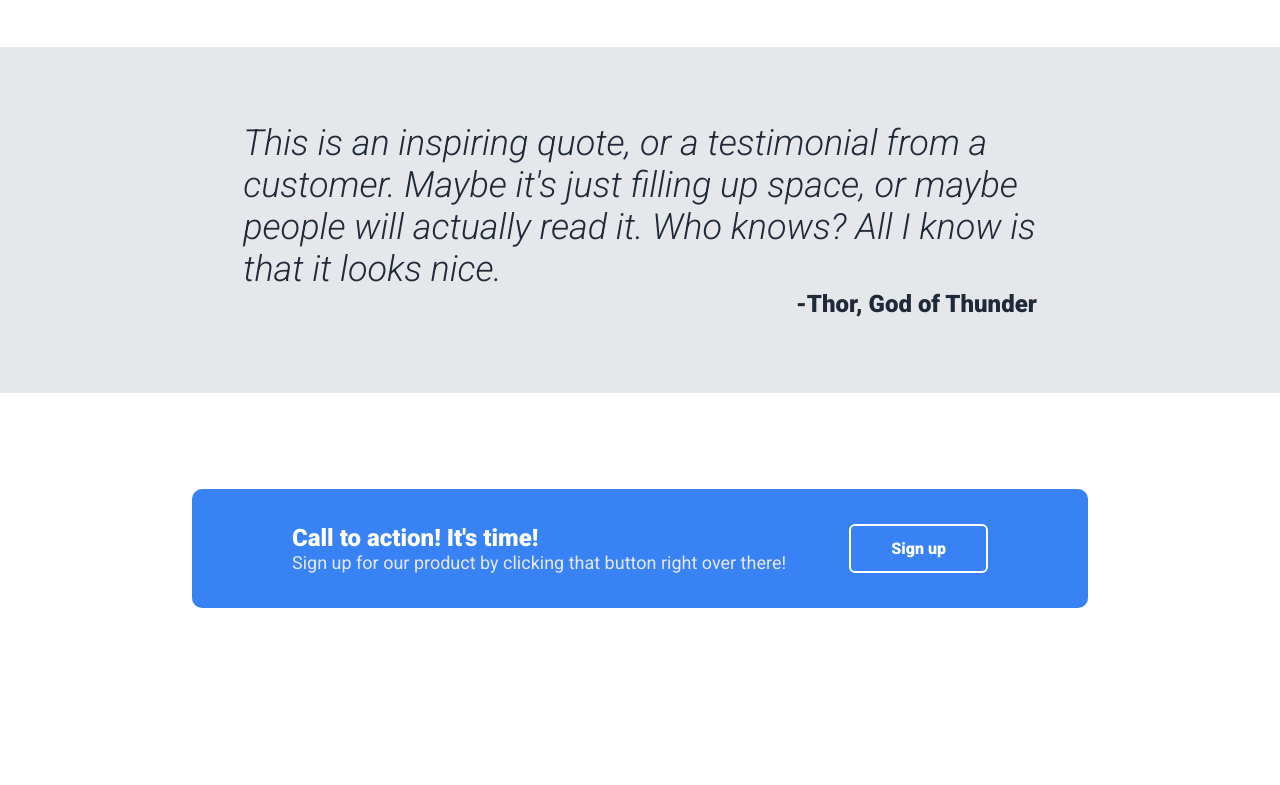
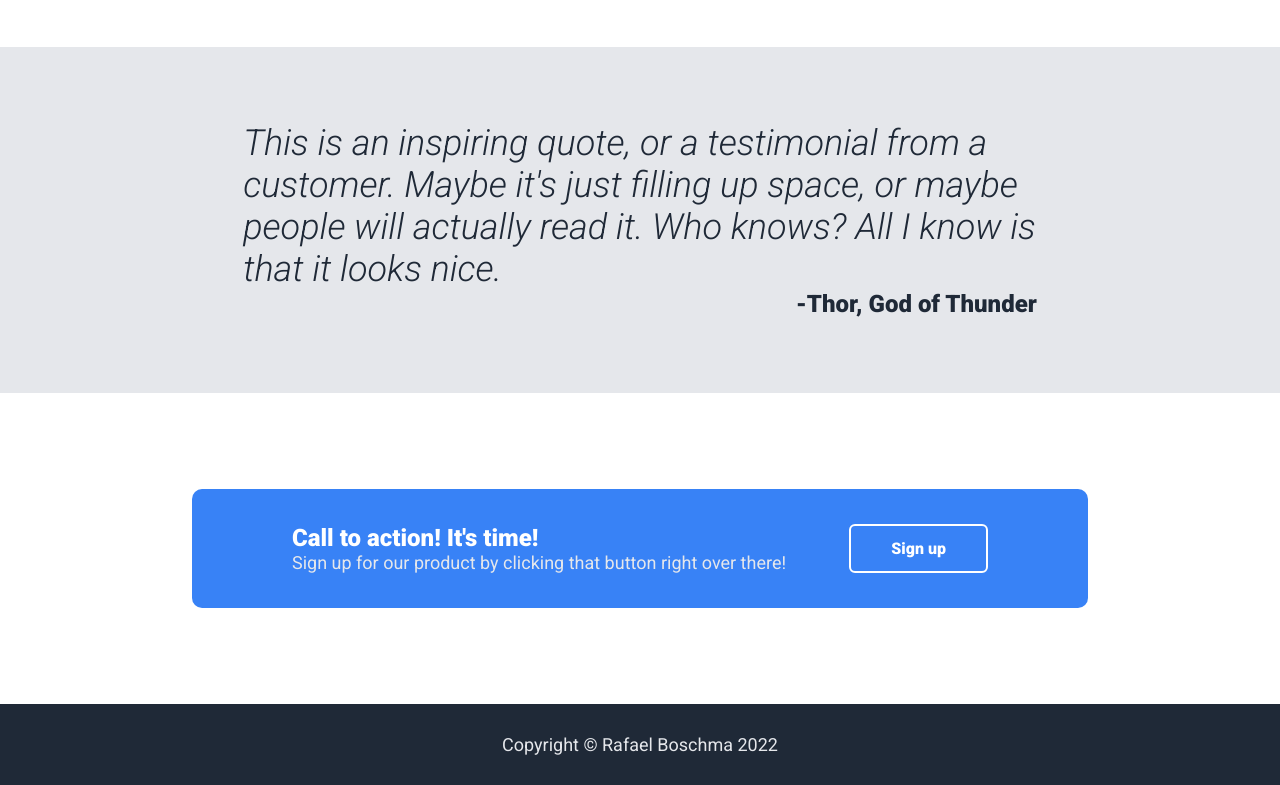
Before and after one commit to Rafael1268/odin-landing-page, a plain HTML site: page index.html in a window 1280 px wide. Shown: the part 839-1624 px from the top of the page. Before the commit the page ends 1543 px from the top, so only its background shows below. Drawn offline with Linux system fonts and the light colour scheme.

Commit message:
Finished footer

```diff
--- a/index.html
+++ b/index.html
@@ -54,5 +54,8 @@
         </div>
         <button>Sign up</button>
     </div>
+    <div class="footer">
+        <p>Copyright &copy; Rafael Boschma 2022</p>
+    </div>
 </body>
 </html>
--- a/styles.css
+++ b/styles.css
@@ -142,3 +142,9 @@ button:hover {
     padding: 10px 40px;
     border: 2px solid white;
 }
+
+.footer {
+    background-color: #1F2937;
+    padding: 30px;
+    text-align: center;
+}
```
